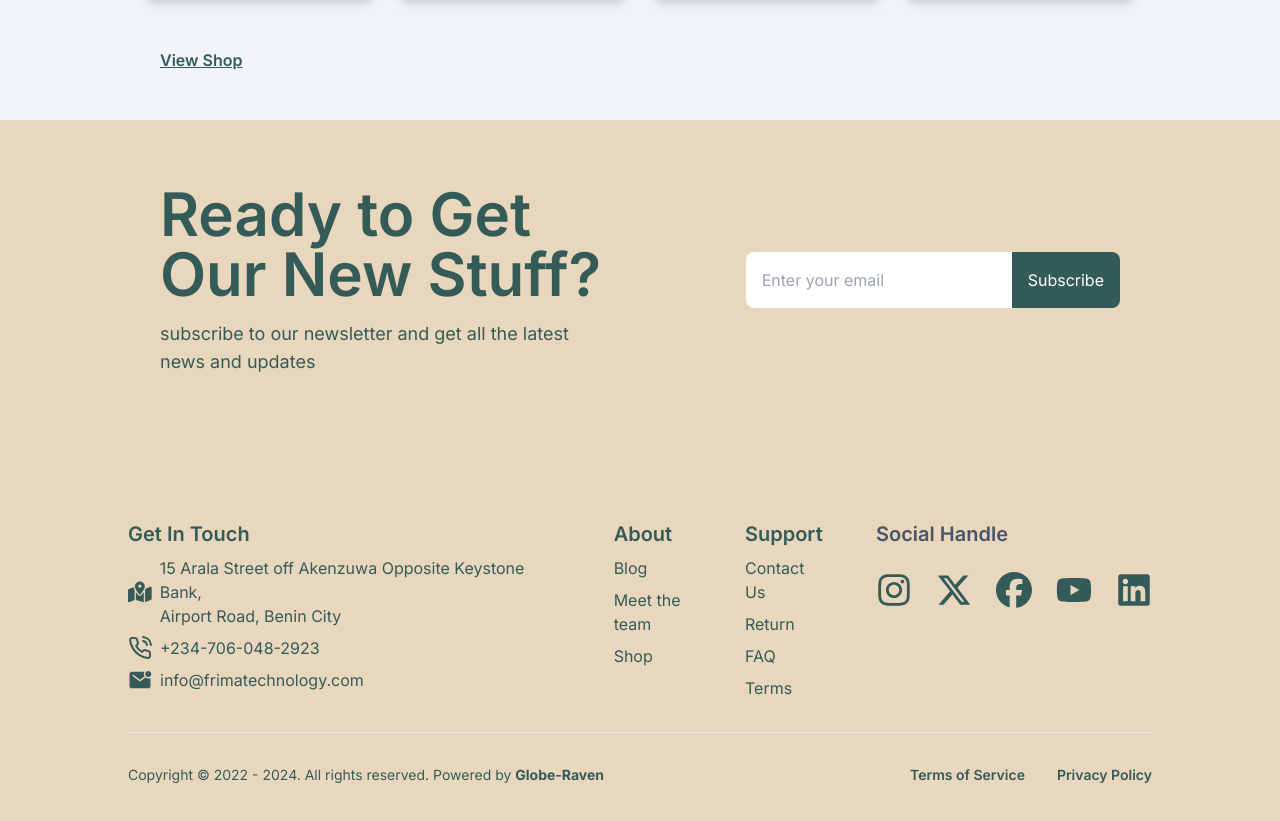
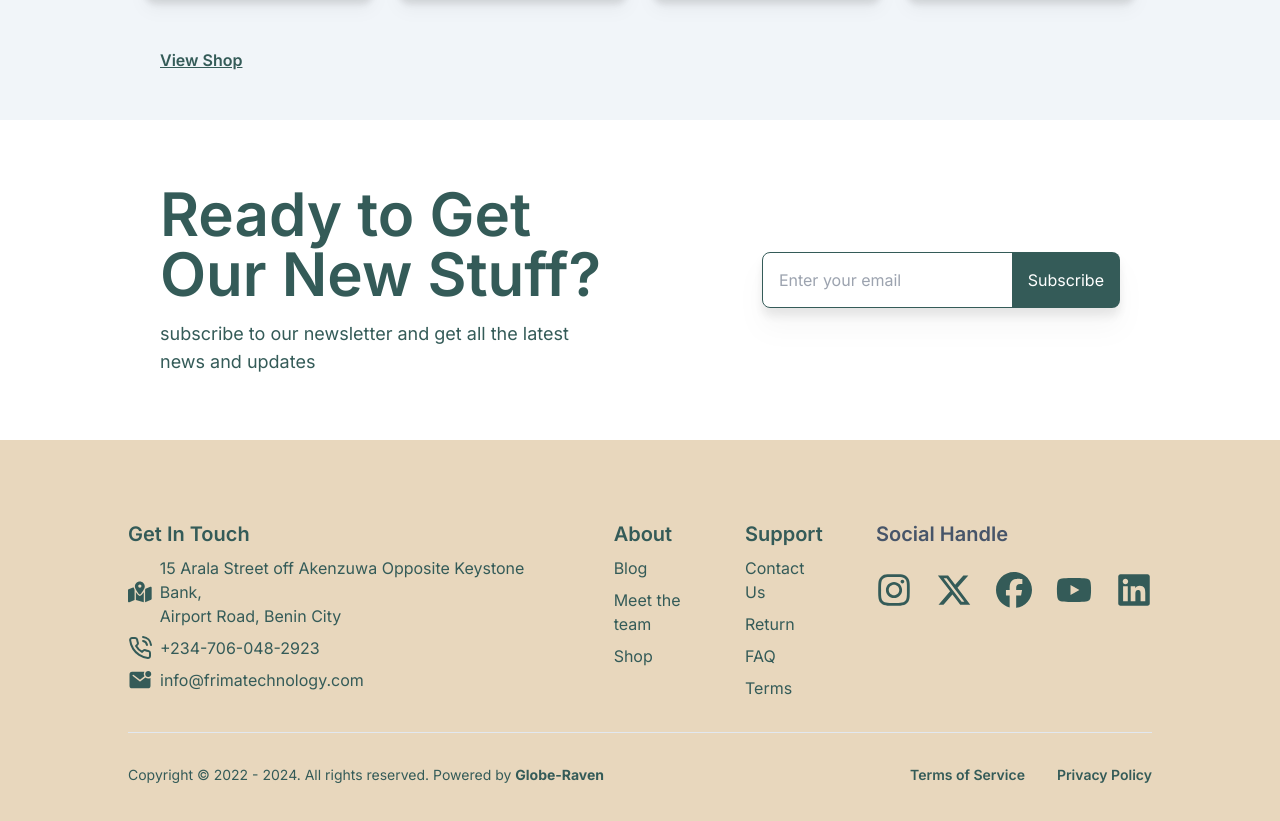
Before and after one commit to codeplan73/frimatech, a Next.js app: page / in a window 1280 px wide. Shown: the part 2612-3433 px from the top of the page. Built offline with nearby package versions, Linux system fonts and the light colour scheme.

Commit message:
modified the newsletter design

```diff
--- a/components/Newsletter.tsx
+++ b/components/Newsletter.tsx
@@ -2,7 +2,7 @@ import React from "react";
 
 const Newsletter = () => {
   return (
-    <div className="mx-auto flex flex-col md:flex-row items-center justify-between w-full bg-textPrimary py-12 md:py-16 px-12 md:px-40 text-slate-50 gap-6 md:gap-0">
+    <div className="mx-auto flex flex-col md:flex-row items-center justify-between w-full bg-white py-12 md:py-16 px-12 md:px-40 text-slate-50 gap-6 md:gap-0">
       <div>
         <h2 className="text-3xl md:text-6xl font-semibold text-bgPrimary">
           Ready to Get Our New Stuff?
@@ -12,11 +12,11 @@ const Newsletter = () => {
         </p>
       </div>
 
-      <form className="flex w-full justify-end">
+      <form className="flex w-full justify-end drop-shadow-xl shadow-sms">
         <input
           type="text"
           placeholder="Enter your email"
-          className="px-4 py-2 rounded-l-lg"
+          className="px-4 py-2 rounded-l-lg border border-bgPrimary w-3/4 md:w-2/4 -mr-2"
         />
         <button className="bg-bgPrimary text-white px-4 py-4 rounded-r-lg">
           Subscribe
```
